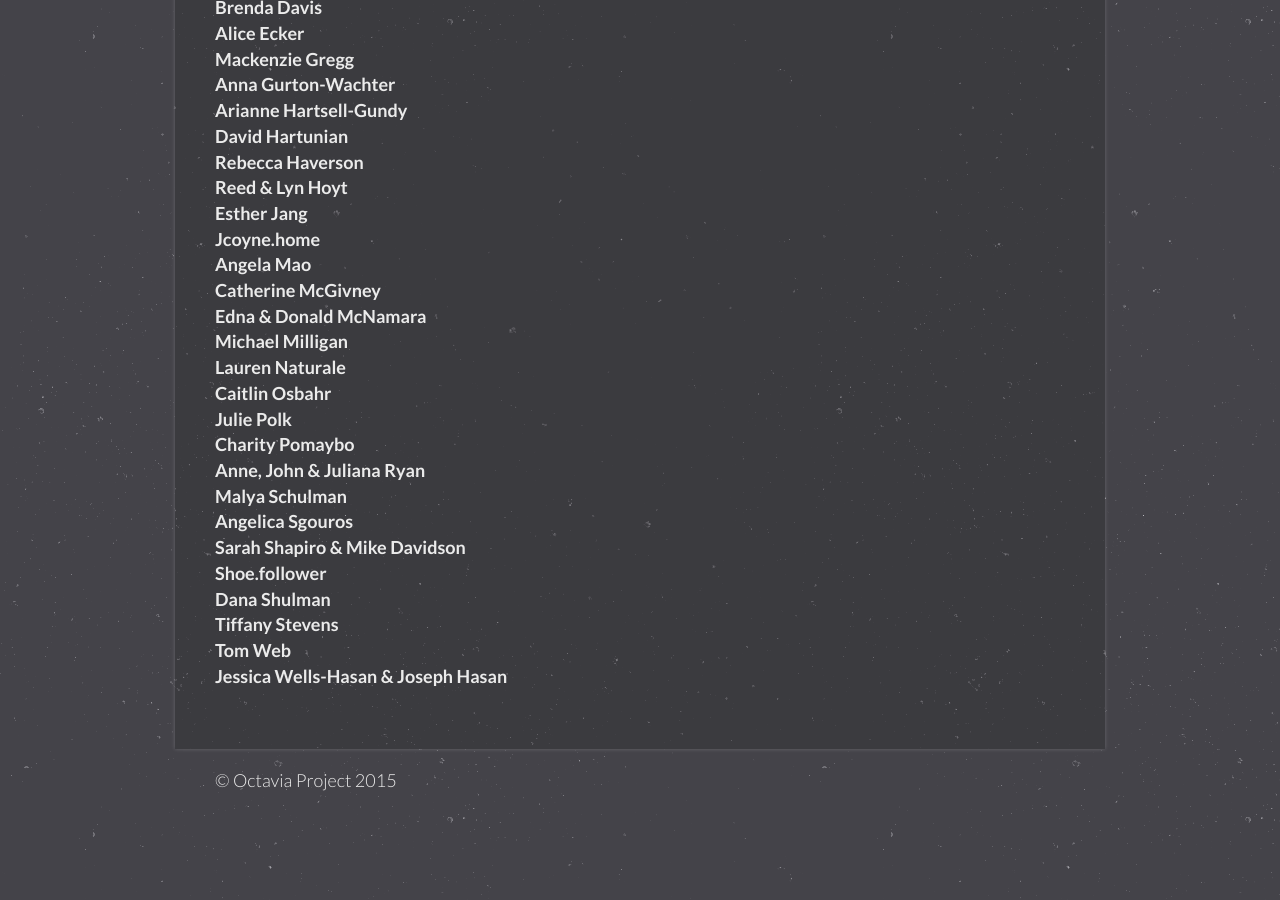
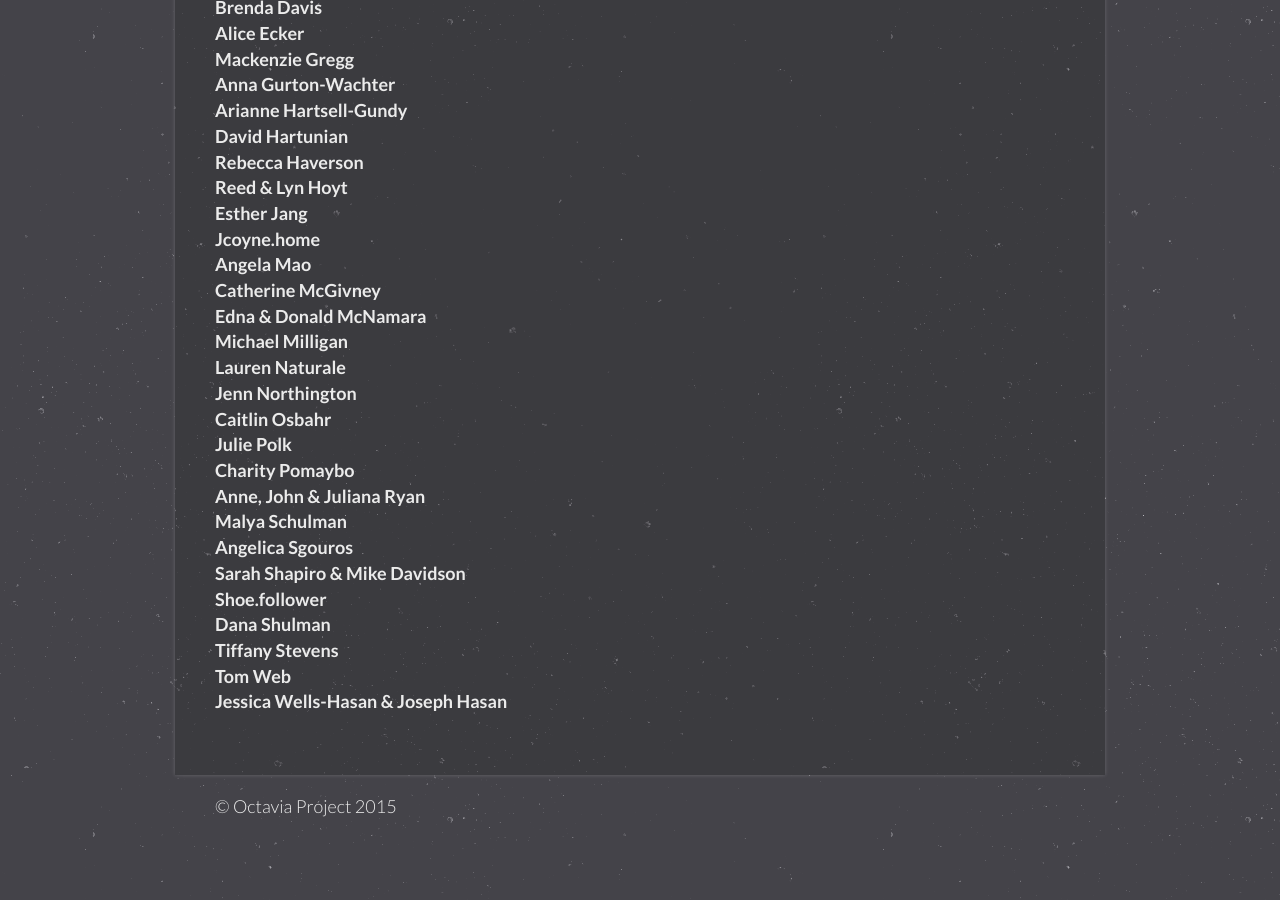
Before and after one commit to OctaviaProject/octaviaproject.github.io, a Jekyll site: the page built from donate.html, in a window 1280 px wide and 900 px high, scrolled down 1533 px. Built offline with Jekyll 4.4.1, drawn with Linux system fonts in a browser that asks for light colours; before the commit the page ends 2407 px from its top, so only the background shows below that.

Commit message:
Added donor names

```diff
--- a/donate.html
+++ b/donate.html
@@ -67,6 +67,7 @@
           Edna & Donald McNamara<br>
           Michael Milligan<br>
           Lauren Naturale<br>
+          Jenn Northington<br>
           Caitlin Osbahr<br>
           Julie Polk<br>
           Charity Pomaybo<br>
```
